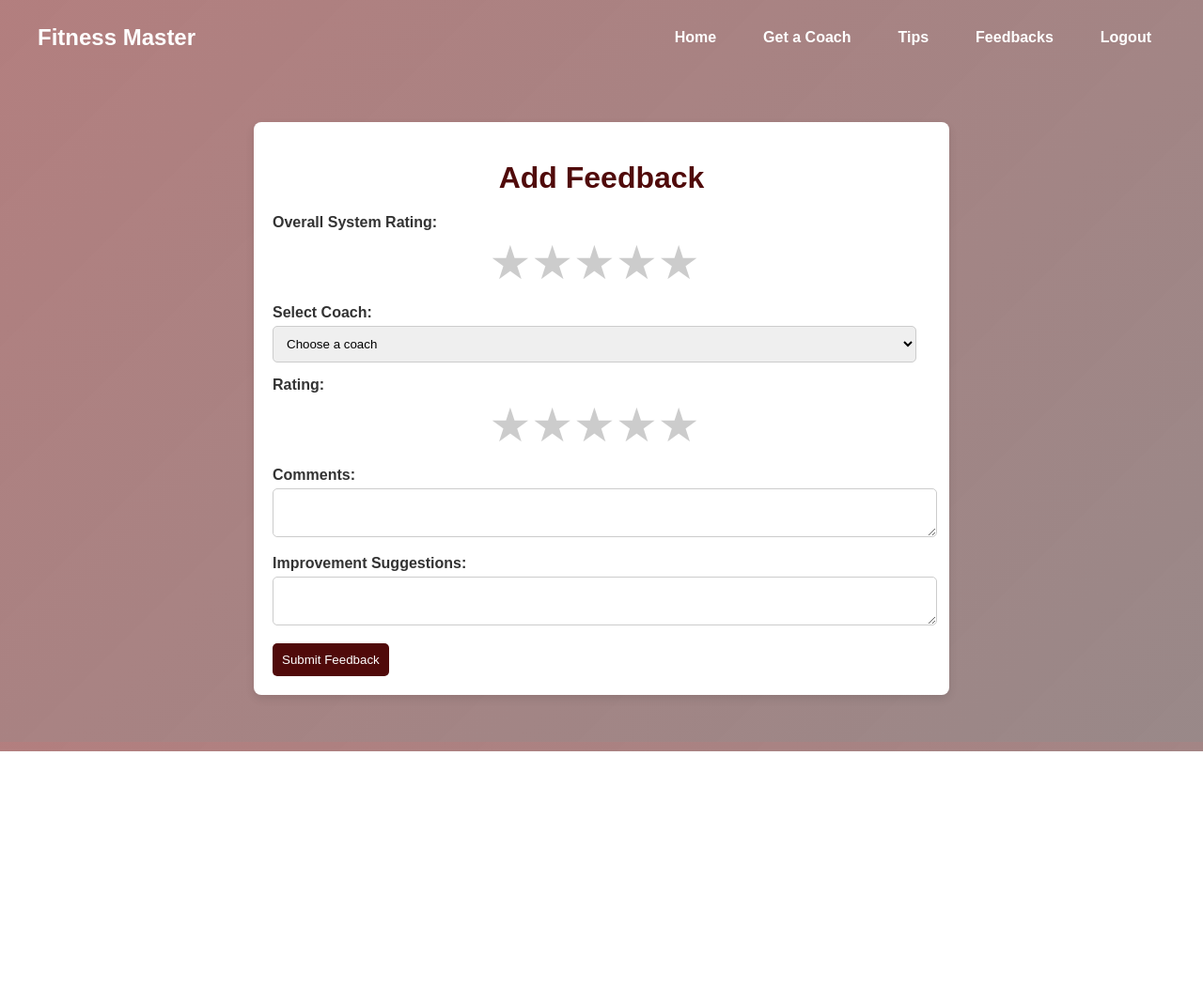
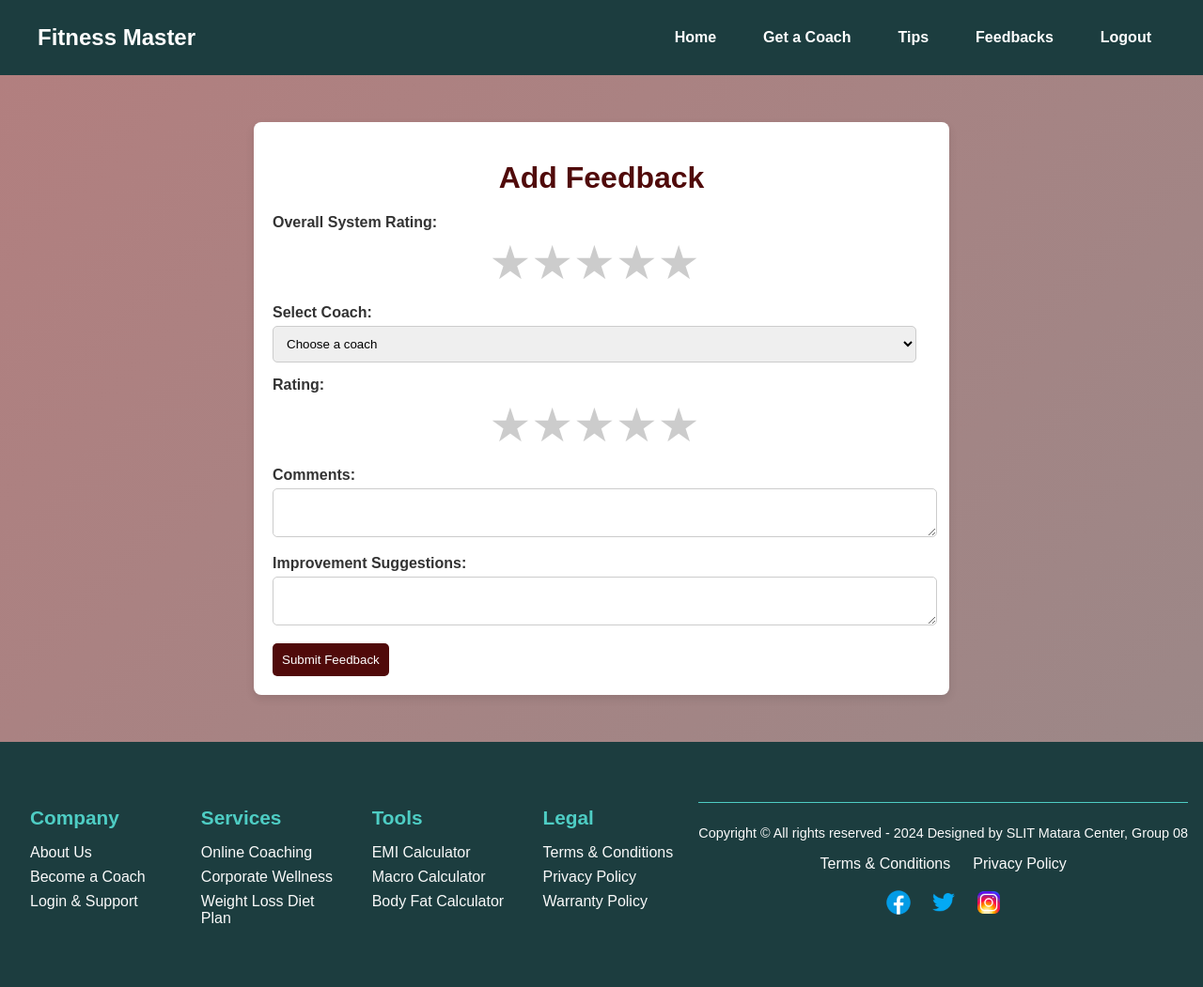
Before and after one commit to YeharaDananjaya/Project-06---Fitness-Master, a PHP site: page /add_feedback.php in a window 1280 px wide. Shown: the whole page at 94% size. Before the commit the page ends 800 px from the top, so only its background shows below. Run offline with PHP 8.4, Linux system fonts and the light colour scheme; data comes from the database, SQL or seed files in the repository.

Commit message:
me second

```diff
--- a/src/add_feedback.php
+++ b/src/add_feedback.php
@@ -205,5 +205,6 @@
             return true;
         }
     </script>
+     <?php include 'footer.php'; ?>
 </body>
 </html>
--- a/src/footer.php
+++ b/src/footer.php
@@ -1,55 +1,55 @@
 <!DOCTYPE html>
 <html lang="en">
 <head>
-    <link rel="stylesheet" href="styles/style.css"> <!-- External CSS for Footer -->
+
 </head>
 <body>
-    <footer>
-        <div class="footer-container">
-            <div class="footer-section">
-                <h3>Company</h3>
-                <ul>
-                    <li><a href="#">About Us</a></li>
-                    <li><a href="#">Become a Coach</a></li>
-                    <li><a href="#">Login & Support</a></li>
+    <footer style="background-color: #1c3d3f; color: #fafafa; padding: 2rem 1rem; display: flex; flex-wrap: wrap; justify-content: space-between;">
+        <div class="footer-container" style="flex: 1; display: flex; justify-content: space-between; width: 100%;">
+            <div class="footer-section" style="flex: 1; margin: 1rem;">
+                <h3 style="font-size: 1.3rem; margin-bottom: 1rem; color: #4ecdc4;">Company</h3>
+                <ul style="list-style: none; padding: 0;">
+                    <li style="margin: 0.5rem 0;"><a href="#" style="color: #fafafa; text-decoration: none; transition: color 0.3s;">About Us</a></li>
+                    <li style="margin: 0.5rem 0;"><a href="#" style="color: #fafafa; text-decoration: none; transition: color 0.3s;">Become a Coach</a></li>
+                    <li style="margin: 0.5rem 0;"><a href="#" style="color: #fafafa; text-decoration: none; transition: color 0.3s;">Login & Support</a></li>
                 </ul>
             </div>
-            <div class="footer-section">
-                <h3>Services</h3>
-                <ul>
-                    <li><a href="#">Online Coaching</a></li>
-                    <li><a href="#">Corporate Wellness</a></li>
-                    <li><a href="#">Weight Loss Diet Plan</a></li>
+            <div class="footer-section" style="flex: 1; margin: 1rem;">
+                <h3 style="font-size: 1.3rem; margin-bottom: 1rem; color: #4ecdc4;">Services</h3>
+                <ul style="list-style: none; padding: 0;">
+                    <li style="margin: 0.5rem 0;"><a href="#" style="color: #fafafa; text-decoration: none; transition: color 0.3s;">Online Coaching</a></li>
+                    <li style="margin: 0.5rem 0;"><a href="#" style="color: #fafafa; text-decoration: none; transition: color 0.3s;">Corporate Wellness</a></li>
+                    <li style="margin: 0.5rem 0;"><a href="#" style="color: #fafafa; text-decoration: none; transition: color 0.3s;">Weight Loss Diet Plan</a></li>
                 </ul>
             </div>
-            <div class="footer-section">
-                <h3>Tools</h3>
-                <ul>
-                    <li><a href="#">EMI Calculator</a></li>
-                    <li><a href="#">Macro Calculator</a></li>
-                    <li><a href="#">Body Fat Calculator</a></li>
+            <div class="footer-section" style="flex: 1; margin: 1rem;">
+                <h3 style="font-size: 1.3rem; margin-bottom: 1rem; color: #4ecdc4;">Tools</h3>
+                <ul style="list-style: none; padding: 0;">
+                    <li style="margin: 0.5rem 0;"><a href="#" style="color: #fafafa; text-decoration: none; transition: color 0.3s;">EMI Calculator</a></li>
+                    <li style="margin: 0.5rem 0;"><a href="#" style="color: #fafafa; text-decoration: none; transition: color 0.3s;">Macro Calculator</a></li>
+                    <li style="margin: 0.5rem 0;"><a href="#" style="color: #fafafa; text-decoration: none; transition: color 0.3s;">Body Fat Calculator</a></li>
                 </ul>
             </div>
-            <div class="footer-section">
-                <h3>Legal</h3>
-                <ul>
-                    <li><a href="#">Terms & Conditions</a></li>
-                    <li><a href="#">Privacy Policy</a></li>
-                    <li><a href="#">Warranty Policy</a></li>
+            <div class="footer-section" style="flex: 1; margin: 1rem;">
+                <h3 style="font-size: 1.3rem; margin-bottom: 1rem; color: #4ecdc4;">Legal</h3>
+                <ul style="list-style: none; padding: 0;">
+                    <li style="margin: 0.5rem 0;"><a href="#" style="color: #fafafa; text-decoration: none; transition: color 0.3s;">Terms & Conditions</a></li>
+                    <li style="margin: 0.5rem 0;"><a href="#" style="color: #fafafa; text-decoration: none; transition: color 0.3s;">Privacy Policy</a></li>
+                    <li style="margin: 0.5rem 0;"><a href="#" style="color: #fafafa; text-decoration: none; transition: color 0.3s;">Warranty Policy</a></li>
                 </ul>
             </div>
-            <div class="footer-bottom">
-                <p>Copyright © All rights reserved - 2024 Designed by SLIT Matara Center, Group 08</p>
-                <ul class="bottom-links">
-                    <li><a href="#">Terms & Conditions</a></li>
-                    <li><a href="#">Privacy Policy</a></li>
-                </ul>
-                <!-- Social Media Icons -->
-                <div class="social-icons">
-                    <a href="#"><img src="images/facebook-icon.png" alt="Facebook"></a>
-                    <a href="#"><img src="images/twitter-icon.png" alt="Twitter"></a>
-                    <a href="#"><img src="images/instagram-icon.png" alt="Instagram"></a>
-                </div>
+        </div>
+        <div class="footer-bottom" style="text-align: center; margin-top: 2rem; border-top: 1px solid #4ecdc4; padding-top: 1rem;">
+            <p style="font-size: 0.9rem; margin: 0.5rem 0;">Copyright © All rights reserved - 2024 Designed by SLIT Matara Center, Group 08</p>
+            <ul class="bottom-links" style="list-style: none; padding: 0; display: flex; justify-content: center; gap: 1.5rem;">
+                <li><a href="#" style="color: #fafafa; text-decoration: none; transition: color 0.3s;">Terms & Conditions</a></li>
+                <li><a href="#" style="color: #fafafa; text-decoration: none; transition: color 0.3s;">Privacy Policy</a></li>
+            </ul>
+            <!-- Social Media Icons -->
+            <div class="social-icons" style="display: flex; justify-content: center; gap: 1rem; margin-top: 1rem;">
+                <a href="#"><img src="images/facebook-icon.png" alt="Facebook" style="width: 32px; height: 32px; transition: transform 0.3s;"></a>
+                <a href="#"><img src="images/twitter-icon.png" alt="Twitter" style="width: 32px; height: 32px; transition: transform 0.3s;"></a>
+                <a href="#"><img src="images/instagram-icon.png" alt="Instagram" style="width: 32px; height: 32px; transition: transform 0.3s;"></a>
             </div>
         </div>
     </footer>
--- a/src/manage_feedbacks.php
+++ b/src/manage_feedbacks.php
@@ -154,6 +154,6 @@
             }
         }
     </script>
-
+   <?php include 'footer.php'; ?>
 </body>
 </html>
--- a/src/navbar.php
+++ b/src/navbar.php
@@ -6,7 +6,7 @@
     <title>Fitness Master</title>
 </head>
 <body style="margin: 0; font-family: Arial, sans-serif; ">
-    <header style=" padding: 15px 0;">
+    <header style=" padding: 15px 0;background-color: #1c3d3f;">
         <div style="max-width: 1200px; margin: auto; display: flex; justify-content: space-between; align-items: center; padding: 0 20px;">
             <div class="logo">
                 <a href="#" style="text-decoration: none; color: white; font-size: 24px; font-weight: bold;">Fitness Master</a>
```
